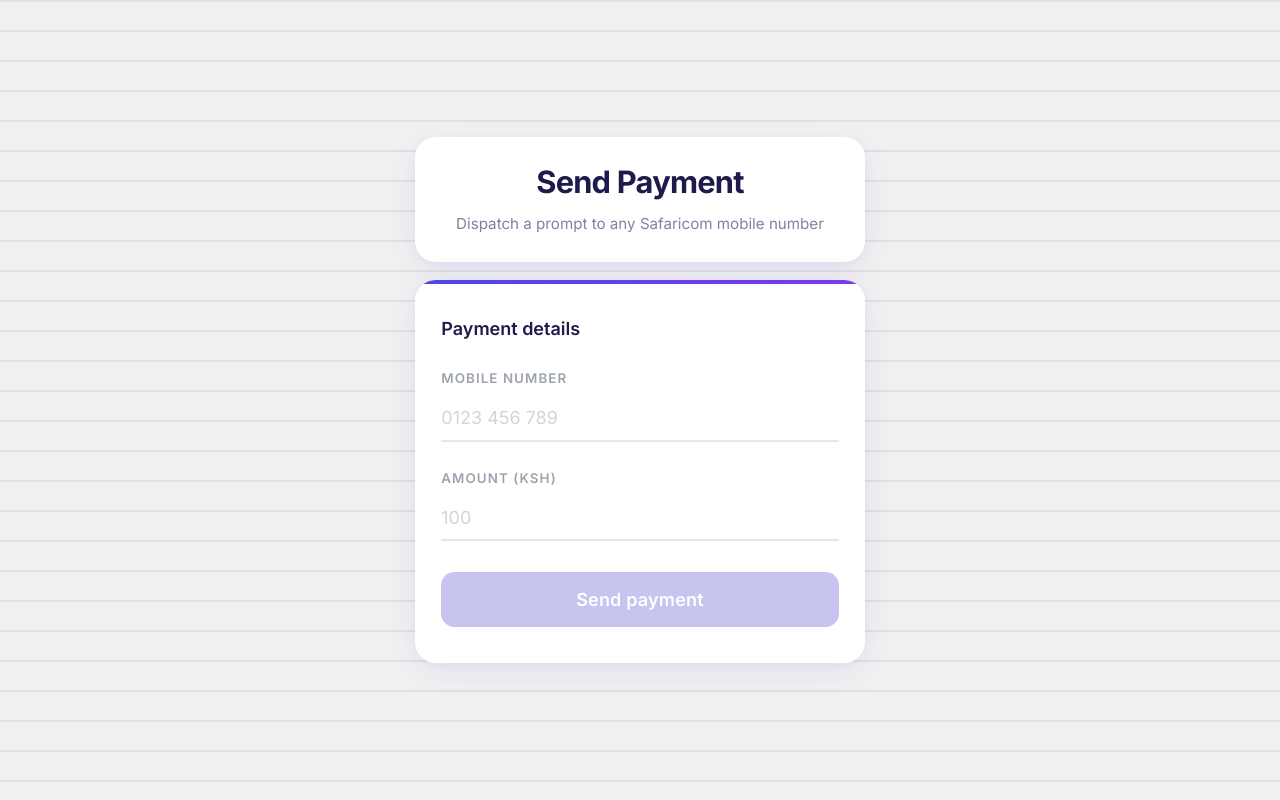
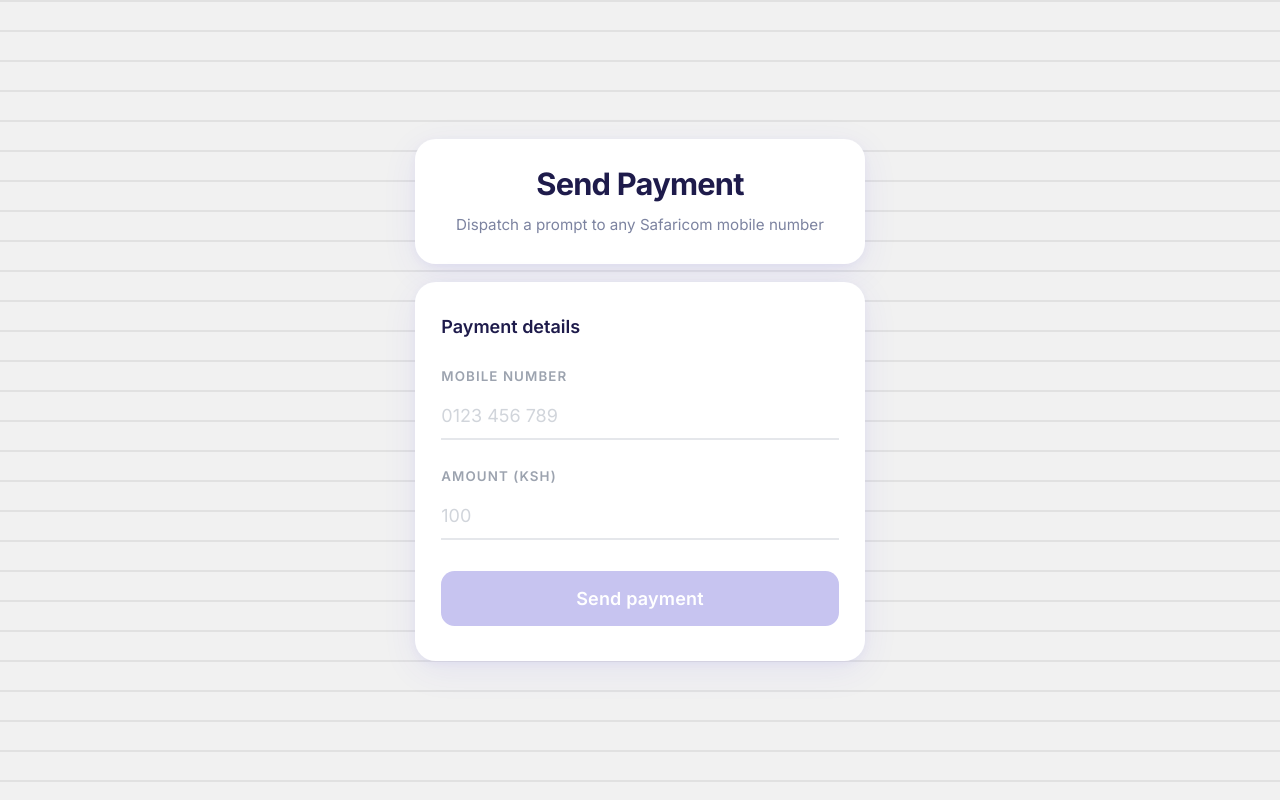
Before and after one commit to RobertTRL/mpesa-app, a React (Vite) app: page / in a window 1280 px wide. Built offline with nearby package versions, Linux system fonts and the light colour scheme; no server answers.

Commit message:
Removed purple bar in form.jsx

```diff
--- a/src/components/Form.jsx
+++ b/src/components/Form.jsx
@@ -72,7 +72,6 @@ export default function Form({ details, setDetails }) {
   }
   return (
     <form className="form-card" onSubmit={handleSubmit}>
-      <div className="form-card-bar" />
       <div className="form-inner">
         <p className="form-heading">Payment details</p>
         <div className="field">
```
